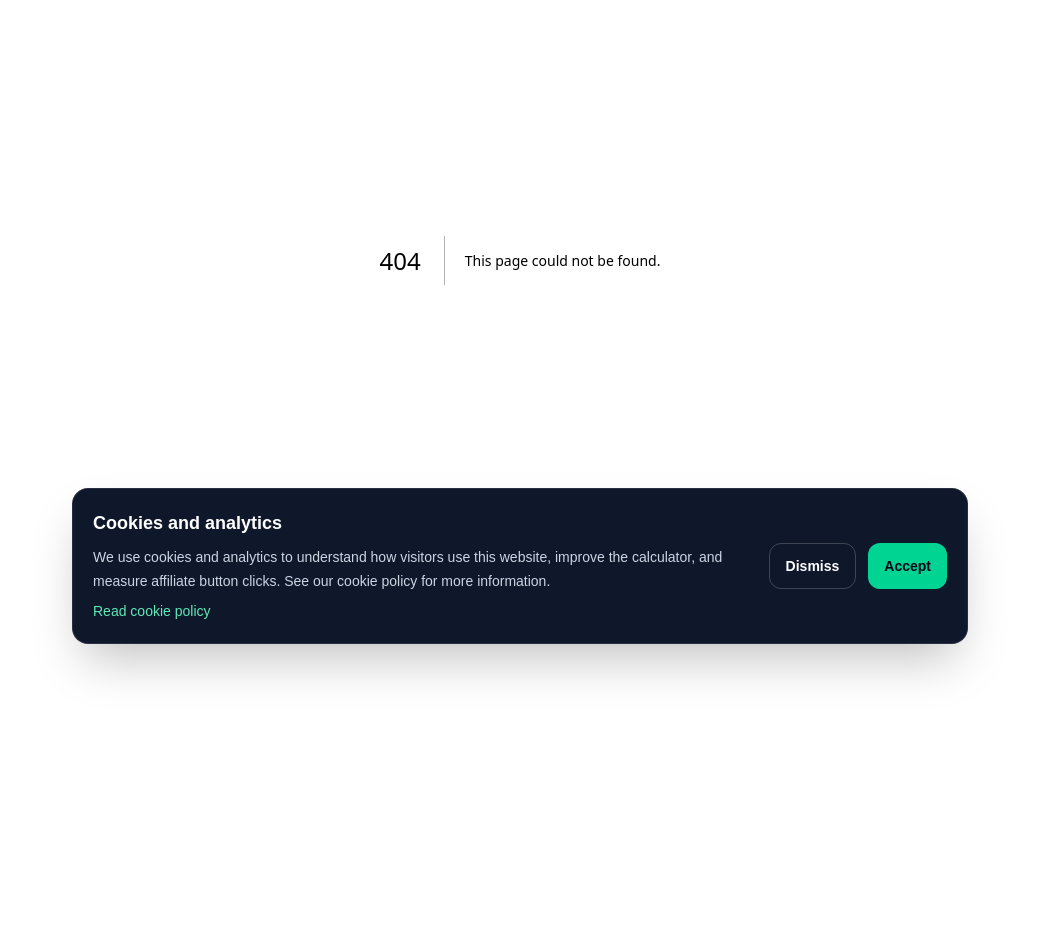
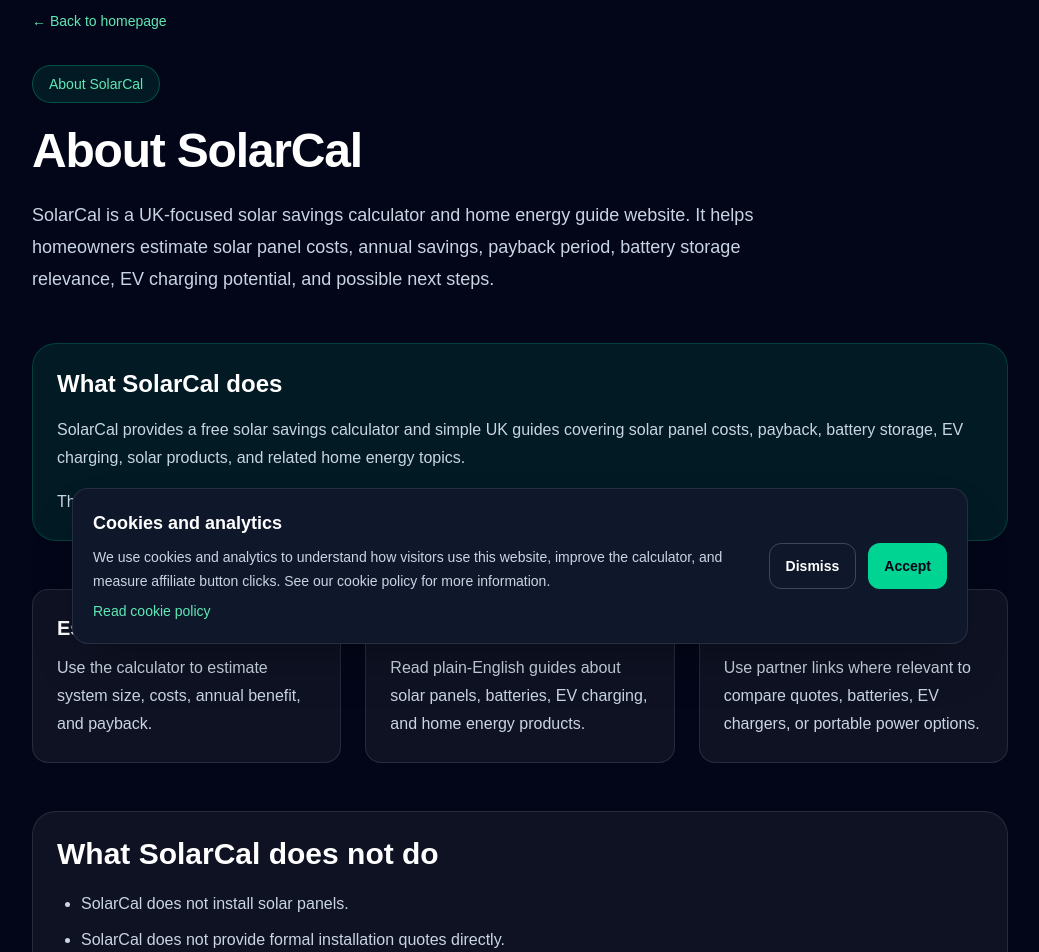
Before and after one commit to 786infinite/solar-savings-calculator-uk, a Next.js app: page /about in a window 1280 px wide. Before the commit this address had no page. Shown: the part 140-1092 px from the top of the page, without its empty margins (120-1159 px from the left). Before the commit the page ends 800 px from the top, so only its background shows below. Built offline with nearby package versions, Linux system fonts and the light colour scheme.

Commit message:
Add about page

```diff
--- /dev/null
+++ b/app/about/page.tsx
@@ -0,0 +1,137 @@
+import type { Metadata } from "next";
+import SiteShell from "@/components/SiteShell";
+
+export const metadata: Metadata = {
+  title: "About SolarCal | UK Solar Savings Calculator",
+  description:
+    "Learn about SolarCal, a UK-focused solar savings calculator and home energy guide website helping homeowners estimate solar costs, savings, payback, batteries, and EV charging.",
+};
+
+export default function AboutPage() {
+  return (
+    <SiteShell>
+      <main className="min-h-screen bg-slate-950 text-white">
+        <article className="mx-auto max-w-5xl px-6 py-16">
+          <a href="/" className="text-sm font-medium text-emerald-300 hover:text-emerald-200">
+            ← Back to homepage
+          </a>
+
+          <header className="mt-8">
+            <p className="inline-flex rounded-full border border-emerald-400/30 bg-emerald-400/10 px-4 py-2 text-sm font-medium text-emerald-300">
+              About SolarCal
+            </p>
+
+            <h1 className="mt-6 max-w-4xl text-4xl font-bold tracking-tight sm:text-5xl">
+              About SolarCal
+            </h1>
+
+            <p className="mt-6 max-w-3xl text-lg leading-8 text-slate-300">
+              SolarCal is a UK-focused solar savings calculator and home energy
+              guide website. It helps homeowners estimate solar panel costs,
+              annual savings, payback period, battery storage relevance, EV
+              charging potential, and possible next steps.
+            </p>
+          </header>
+
+          <section className="mt-12 rounded-3xl border border-emerald-400/20 bg-emerald-400/10 p-6">
+            <h2 className="text-2xl font-bold">What SolarCal does</h2>
+
+            <p className="mt-4 leading-7 text-slate-300">
+              SolarCal provides a free solar savings calculator and simple UK
+              guides covering solar panel costs, payback, battery storage, EV
+              charging, solar products, and related home energy topics.
+            </p>
+
+            <p className="mt-4 leading-7 text-slate-300">
+              The aim is to help users understand whether solar may be worth
+              exploring before they compare real quotes or products.
+            </p>
+          </section>
+
+          <section className="mt-12 grid gap-6 md:grid-cols-3">
+            <InfoCard
+              title="Estimate first"
+              description="Use the calculator to estimate system size, costs, annual benefit, and payback."
+            />
+
+            <InfoCard
+              title="Learn clearly"
+              description="Read plain-English guides about solar panels, batteries, EV charging, and home energy products."
+            />
+
+            <InfoCard
+              title="Compare next steps"
+              description="Use partner links where relevant to compare quotes, batteries, EV chargers, or portable power options."
+            />
+          </section>
+
+          <section className="mt-12 rounded-3xl border border-white/10 bg-white/5 p-6">
+            <h2 className="text-3xl font-bold">What SolarCal does not do</h2>
+
+            <ul className="mt-5 list-disc space-y-3 pl-6 text-slate-300">
+              <li>SolarCal does not install solar panels.</li>
+              <li>SolarCal does not provide formal installation quotes directly.</li>
+              <li>SolarCal does not arrange home surveys itself.</li>
+              <li>SolarCal does not provide personalised financial advice.</li>
+              <li>SolarCal does not guarantee savings, payback, or product performance.</li>
+            </ul>
+          </section>
+
+          <section className="mt-12 rounded-3xl border border-white/10 bg-white/5 p-6">
+            <h2 className="text-3xl font-bold">How SolarCal may earn money</h2>
+
+            <p className="mt-4 leading-7 text-slate-300">
+              SolarCal may earn commission, referral fees, or lead payments from
+              affiliate links, quote partners, product retailers, or other home
+              energy partners.
+            </p>
+
+            <p className="mt-4 leading-7 text-slate-300">
+              Affiliate relationships may influence which links appear on the
+              website, but users should always compare multiple providers,
+              check warranties, read reviews, and make their own decision.
+            </p>
+
+            <a
+              href="/affiliate-disclosure"
+              className="mt-6 inline-flex rounded-xl border border-white/15 px-6 py-4 font-semibold text-white hover:bg-white/10"
+            >
+              Read affiliate disclosure
+            </a>
+          </section>
+
+          <section className="mt-12 rounded-3xl border border-emerald-400/20 bg-emerald-400/10 p-6">
+            <h2 className="text-3xl font-bold">Start with the calculator</h2>
+
+            <p className="mt-4 max-w-3xl leading-7 text-slate-300">
+              Estimate your possible solar panel savings, installation cost
+              range, payback period, battery benefit, and EV charging relevance.
+            </p>
+
+            <a
+              href="/solar-savings-calculator"
+              className="mt-6 inline-flex rounded-xl bg-emerald-400 px-6 py-4 font-semibold text-slate-950 hover:bg-emerald-300"
+            >
+              Use the solar calculator
+            </a>
+          </section>
+        </article>
+      </main>
+    </SiteShell>
+  );
+}
+
+function InfoCard({
+  title,
+  description,
+}: {
+  title: string;
+  description: string;
+}) {
+  return (
+    <div className="rounded-2xl border border-white/10 bg-white/5 p-6">
+      <h2 className="text-xl font-bold">{title}</h2>
+      <p className="mt-3 leading-7 text-slate-300">{description}</p>
+    </div>
+  );
+}
```
